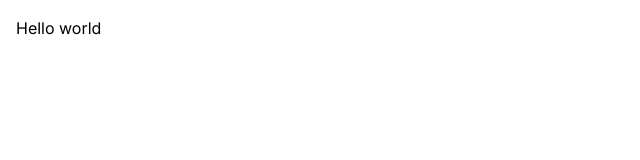
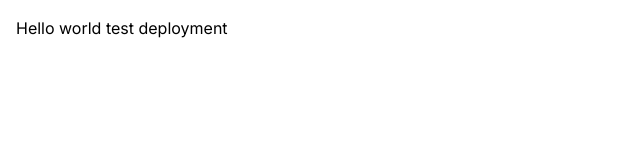
Before and after one commit to JiaxianGu/word-expert, a Next.js app in the folder word-expert/: page / in a window 1280 px wide. Shown: the top 160 px of the page, without its empty margins (0-640 px from the left). Built offline with nearby package versions, Linux system fonts and the light colour scheme.

Commit message:
test deployment

```diff
--- a/word-expert/app/page.tsx
+++ b/word-expert/app/page.tsx
@@ -2,6 +2,6 @@ import Image from "next/image";
 
 export default function Home() {
   return (
-    <main><h1>Hello world</h1></main>
+    <main><h1>Hello world test deployment</h1></main>
   );
 }
```
